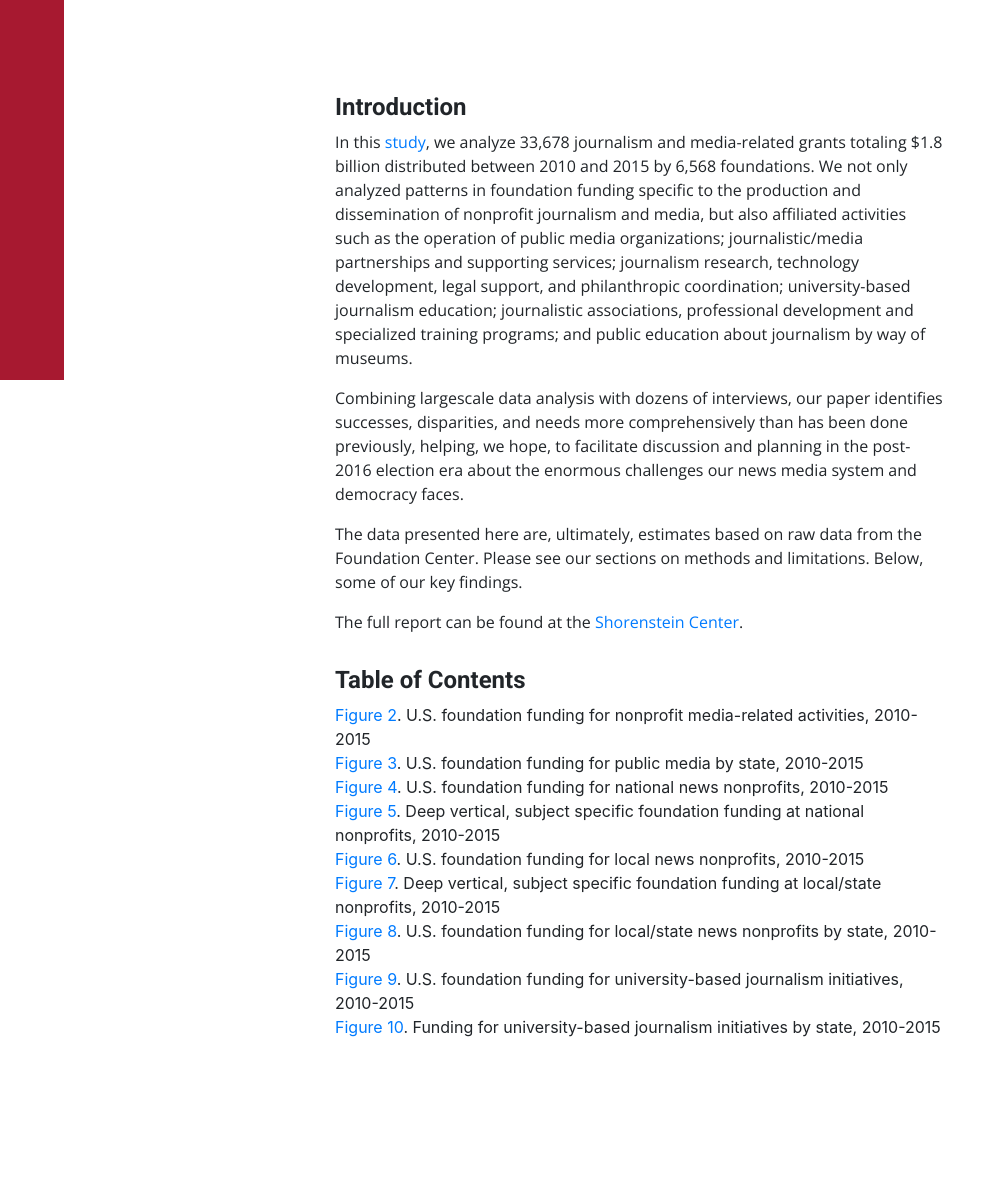
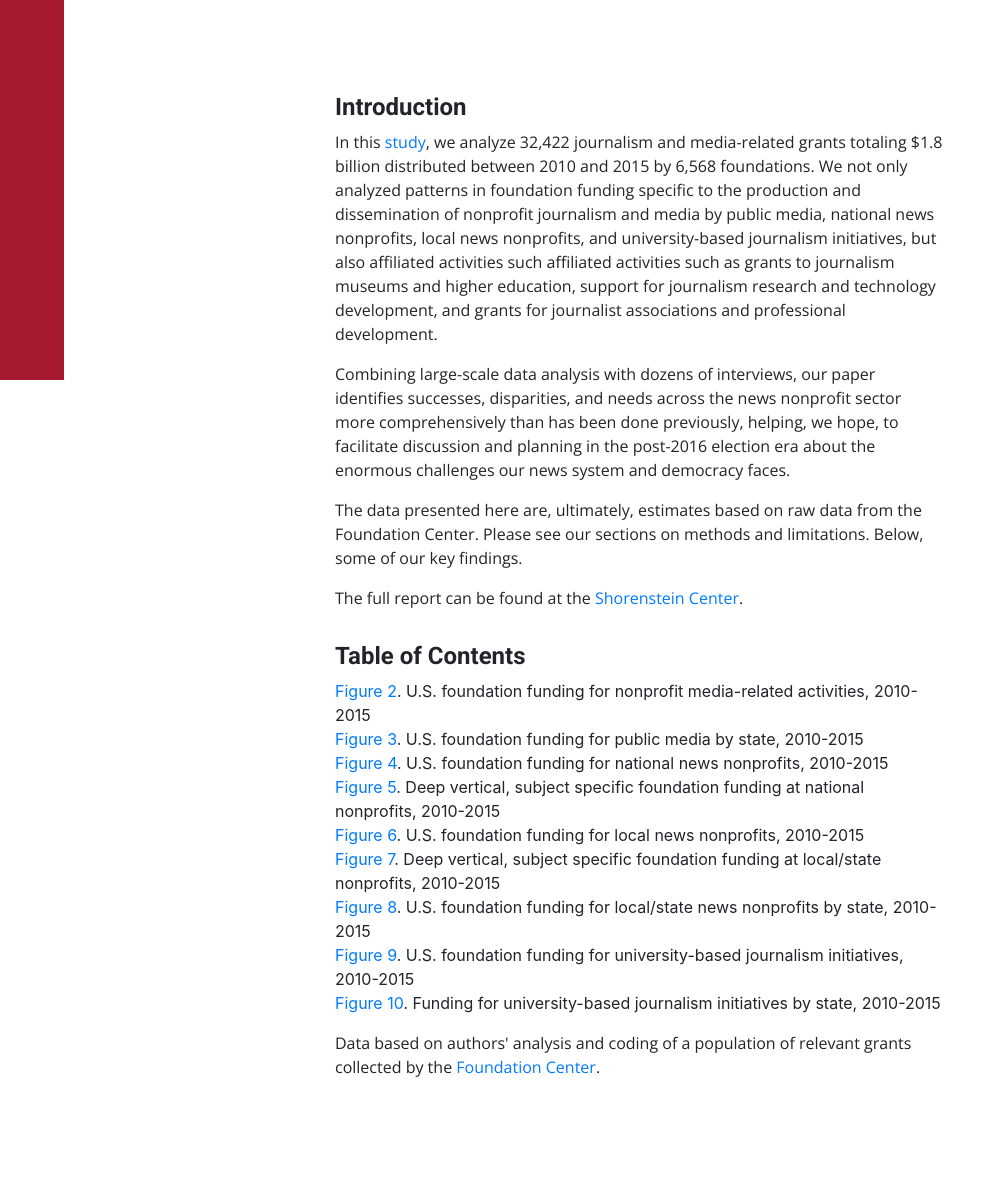
Before and after one commit to fsorodrigues/fdn-grants, a website: page src/index.html in a window 1280 px wide. Shown: the part 420-1600 px from the top of the page, without its empty margins (0-1005 px from the left). Drawn offline with nearby package versions, Linux system fonts and the light colour scheme; no server answers; files whose address does not match are found by name.

Commit message:
fixed intro copy

```diff
--- a/src/index.html
+++ b/src/index.html
@@ -58,9 +58,9 @@
 
                  <a name="intro"></a><h4>Introduction</h4>
 
-                <p>In this <a href="https://shorensteincenter.org/funding-the-news-foundations-and-nonprofit-media/" target="_blank">study</a>, we analyze 33,678 journalism and media-related grants totaling $1.8 billion distributed between 2010 and 2015 by 6,568 foundations. We not only analyzed patterns in foundation funding specific to the production and dissemination of nonprofit journalism and media, but also affiliated activities such as the operation of public media organizations; journalistic/media partnerships and supporting services; journalism research, technology development, legal support, and philanthropic coordination; university-based journalism education; journalistic associations, professional development and specialized training programs; and public education about journalism by way of museums.</p>
+                <p>In this <a href="https://shorensteincenter.org/funding-the-news-foundations-and-nonprofit-media/" target="_blank">study</a>, we analyze 32,422 journalism and media-related grants totaling $1.8 billion distributed between 2010 and 2015 by 6,568 foundations. We not only analyzed patterns in foundation funding specific to the production and dissemination of nonprofit journalism and media by public media, national news nonprofits, local news nonprofits, and university-based journalism initiatives, but also affiliated activities such affiliated activities such as grants to journalism museums and higher education, support for journalism research and technology development, and grants for journalist associations and professional development.</p>
 
-                <p>Combining largescale data analysis with dozens of interviews, our paper identifies successes, disparities, and needs more comprehensively than has been done previously, helping, we hope, to facilitate discussion and planning in the post-2016 election era about the enormous challenges our news media system and democracy faces.</p>
+                <p>Combining large-scale data analysis with dozens of interviews, our paper identifies successes, disparities, and needs across the news nonprofit sector more comprehensively than has been done previously, helping, we hope, to facilitate discussion and planning in the post-2016 election era about the enormous challenges our news system and democracy faces.</p>
 
                 <p>The data presented here are, ultimately, estimates based on raw data from the Foundation Center. Please see our sections on methods and limitations. Below, some of our key findings.</p>
 
@@ -79,8 +79,9 @@
                     <li><a href="#figure-09">Figure 9</a>. U.S. foundation funding for university-based journalism initiatives, 2010-2015</li>
                     <li><a href="#figure-10">Figure 10</a>. Funding for university-based journalism initiatives by state, 2010-2015</li>
                 </ul>
+		<p>Data based on authors' analysis and coding of a population of relevant grants collected by the <a href="https://foundationcenter.org/">Foundation Center</a>.</p>
+            </div>
 
-            </div>
             <div class="col-md-3"></div>
 		</div>
 
```
